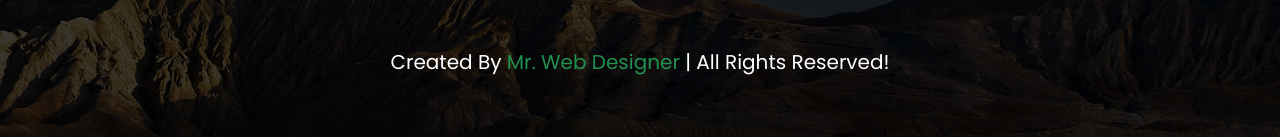
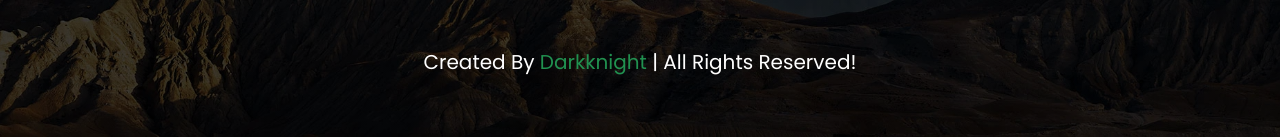
Before and after one commit to thengwonderland/DarkKnight, a plain HTML site: page index.html in a window 1280 px wide. Shown: the part 7283-7420 px from the top of the page. Drawn offline with nearby package versions, Linux system fonts and the light colour scheme.

Commit message:
no message

```diff
--- a/index.html
+++ b/index.html
@@ -704,7 +704,7 @@
 
     </div>
 
-    <div class="credit">created by <span>mr. web designer</span> | all rights reserved!</div>
+    <div class="credit">created by <span>darkknight</span> | all rights reserved!</div>
 
 </section>
 
```
